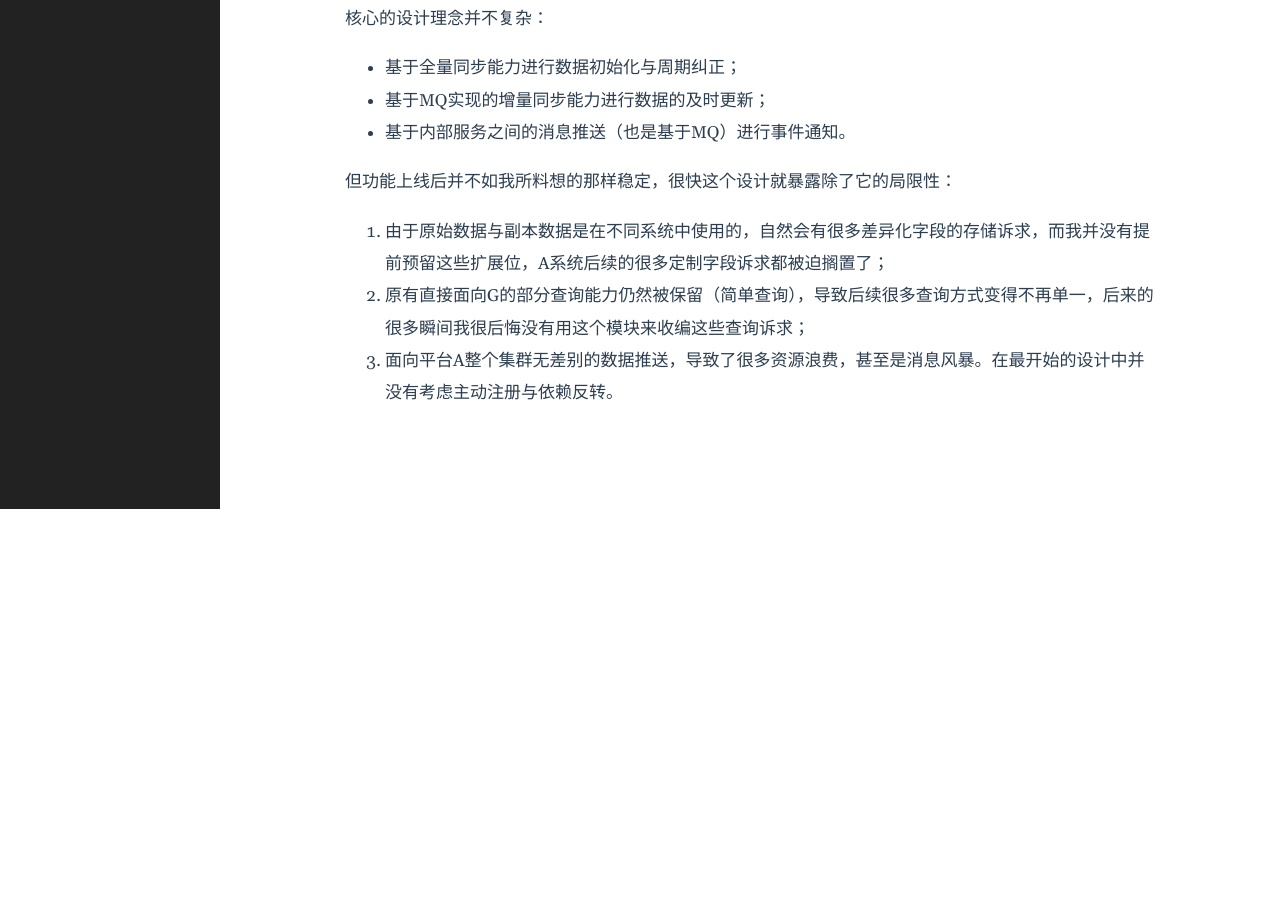
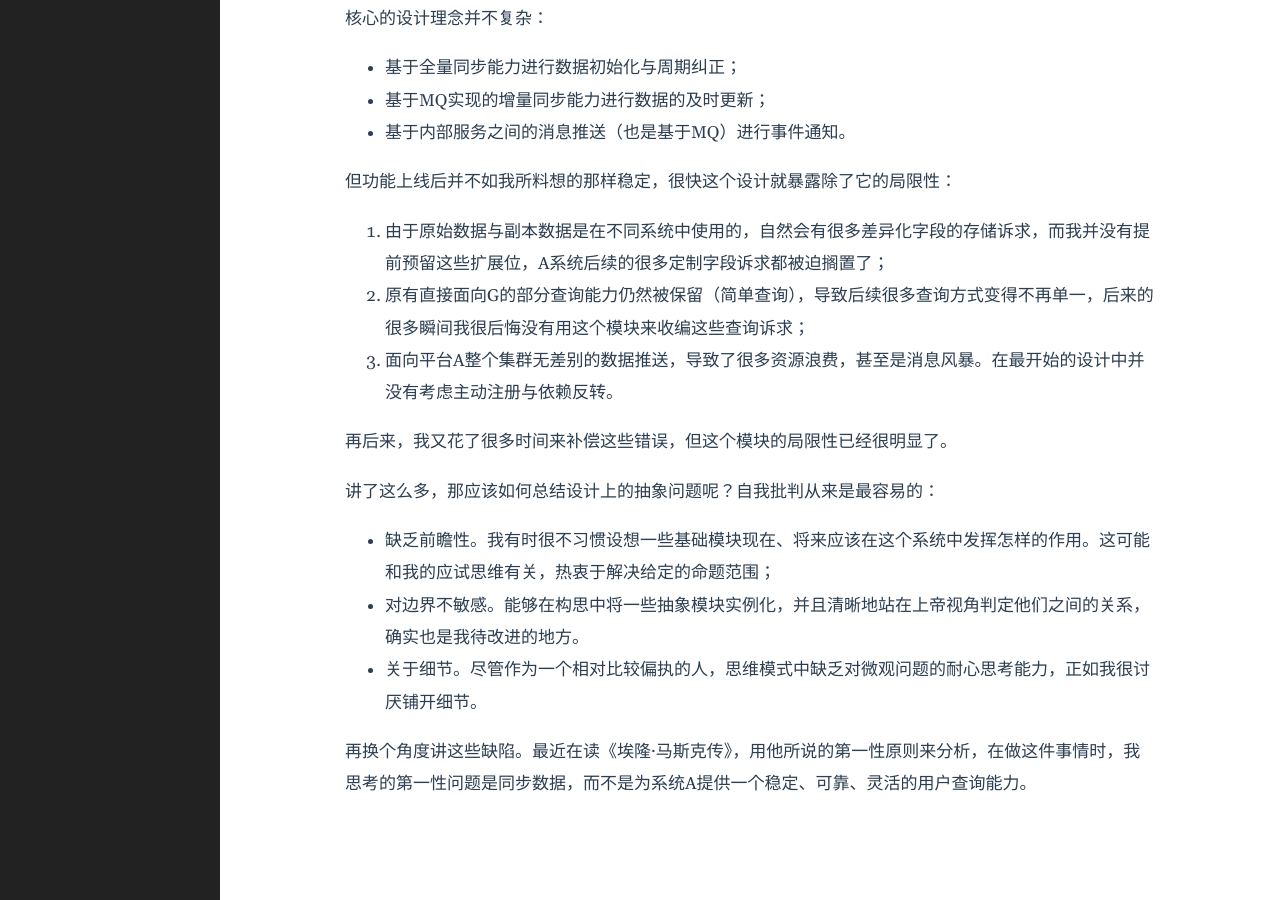
Before and after one commit to SpireCat/spirecat.github.io, a Jekyll site: the page built from _posts/2024-03-10-catastrophe-design.md, in a window 1280 px wide and 900 px high, scrolled down 1510 px. Built offline with Jekyll 4.4.1, drawn with Linux system fonts in a browser that asks for light colours; before the commit the page ends 2019 px from its top, so only the background shows below that.

Commit message:
初始化一些提交

```diff
--- a/_posts/2024-03-10-catastrophe-design.md
+++ b/_posts/2024-03-10-catastrophe-design.md
@@ -39,3 +39,13 @@ category: "生活随想"
 1. 由于原始数据与副本数据是在不同系统中使用的，自然会有很多差异化字段的存储诉求，而我并没有提前预留这些扩展位，A系统后续的很多定制字段诉求都被迫搁置了；
 2. 原有直接面向G的部分查询能力仍然被保留（简单查询），导致后续很多查询方式变得不再单一，后来的很多瞬间我很后悔没有用这个模块来收编这些查询诉求；
 3. 面向平台A整个集群无差别的数据推送，导致了很多资源浪费，甚至是消息风暴。在最开始的设计中并没有考虑主动注册与依赖反转。
+
+再后来，我又花了很多时间来补偿这些错误，但这个模块的局限性已经很明显了。
+
+讲了这么多，那应该如何总结设计上的抽象问题呢？自我批判从来是最容易的：
+
+* 缺乏前瞻性。我有时很不习惯设想一些基础模块现在、将来应该在这个系统中发挥怎样的作用。这可能和我的应试思维有关，热衷于解决给定的命题范围；
+* 对边界不敏感。能够在构思中将一些抽象模块实例化，并且清晰地站在上帝视角判定他们之间的关系，确实也是我待改进的地方。
+* 关于细节。尽管作为一个相对比较偏执的人，思维模式中缺乏对微观问题的耐心思考能力，正如我很讨厌铺开细节。
+
+再换个角度讲这些缺陷。最近在读《埃隆·马斯克传》，用他所说的第一性原则来分析，在做这件事情时，我思考的第一性问题是同步数据，而不是为系统A提供一个稳定、可靠、灵活的用户查询能力。
```
